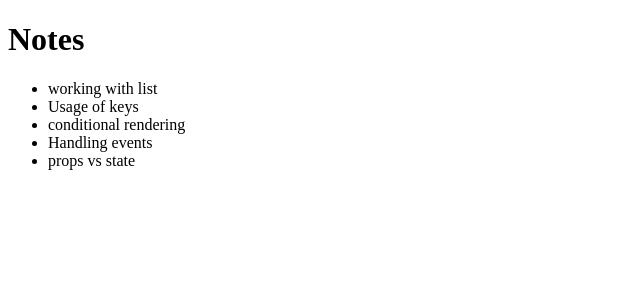
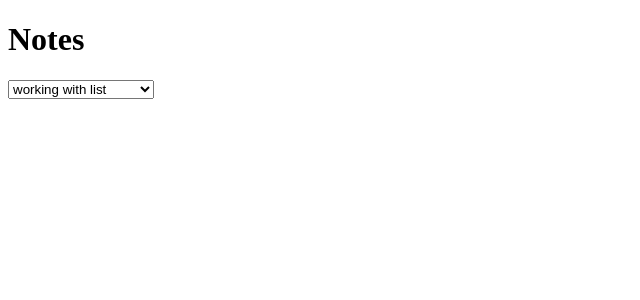
Before and after one commit to rajarajagopi/react-b47-b48, a React (Vite) app: page / in a window 1280 px wide. Shown: the top 300 px of the page, without its empty margins (0-640 px from the left). Built offline with nearby package versions, Linux system fonts and the light colour scheme.

Commit message:
handling array list passing option list

```diff
--- a/src/App.jsx
+++ b/src/App.jsx
@@ -80,17 +80,16 @@ import Note from './Component/Note';
 function App(props) {
   console.log(props.notes);
   const {notes} = props;// destructuring data
-  const listItem = [];
+  const optionList = [];
   notes.forEach((note) => {
-    listItem.push(<Note key={note.id} note={ note }/> )
+    optionList.push(<Note key={note.id} note={ note }/> )
   });
   return (
     <div>
       <h1>Notes</h1>
-      <ul>
-      { listItem }
-
-      </ul>
+      <select>
+        {optionList}
+      </select>
     </div>
   )
 }
--- a/src/Component/Note.jsx
+++ b/src/Component/Note.jsx
@@ -1,7 +1,7 @@
 function Note({note}){
     // const note=props.note;
    return(
-     <li>{note.content}</li>
+     <option>{note.content}</option>
    )
    }
    export default Note;
```
